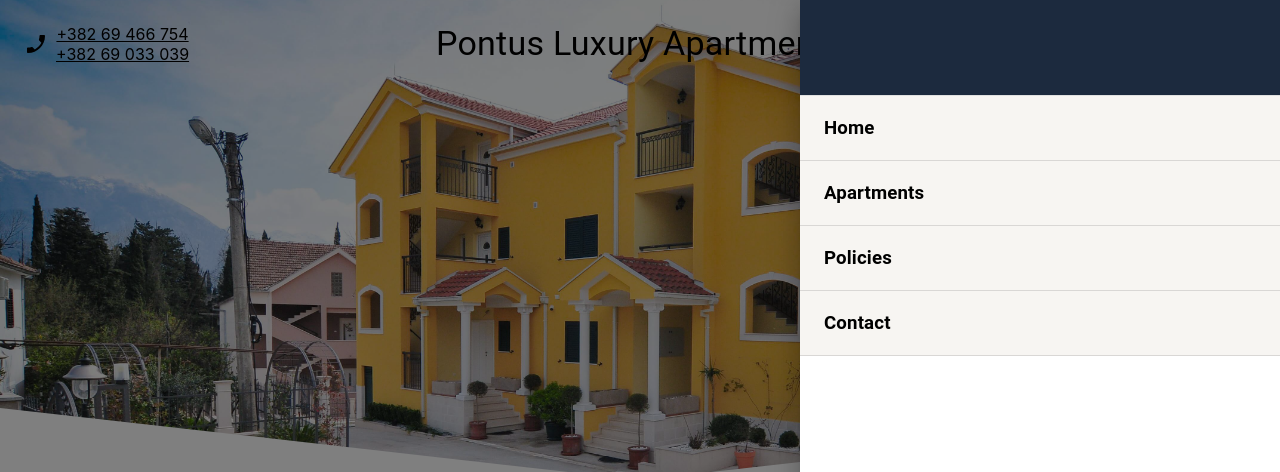
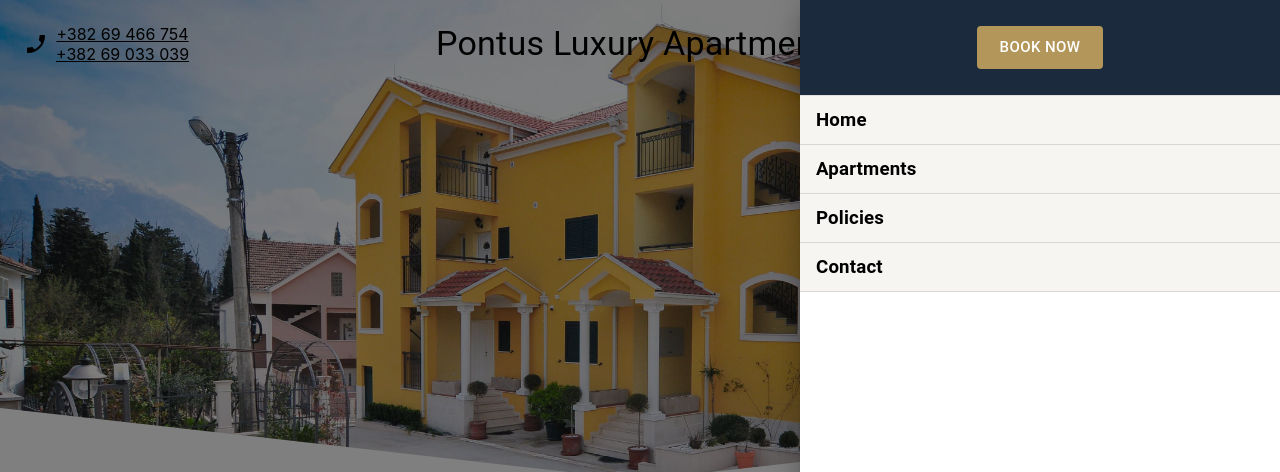
Before and after one commit to Marko94/pontus-apartments, a React (Create React App) app: page / in a window 1280 px wide. Both pictures are taken after a click on the button "hamburger-menu". Shown: the top 472 px of the page. Built offline with nearby package versions, Linux system fonts and the light colour scheme.

Commit message:
Improve menu items in drawer menu and add book now button

```diff
--- /dev/null
+++ b/src/components/BookNowButton.js
@@ -0,0 +1,8 @@
+import { Button } from '@mui/material';
+import * as React from 'react';
+
+export default function BookNowButton() {
+  return (
+    <Button variant='contained' color="secondary" size='large' href='/contact' disableElevation>{'Book now'}</Button>
+  );
+}
--- a/src/components/navbar/HamburgerMenu.js
+++ b/src/components/navbar/HamburgerMenu.js
@@ -3,11 +3,12 @@
 import * as React from 'react';
 import { Link } from 'react-router-dom';
 import pages from '../../constants/pages';
+import BookNowButton from '../BookNowButton';
 
 const linkStyle = {
   fontSize: '14pt',
   fontWeight: 650,
-  textDecoration: "none",
+  textDecoration: 'none',
   flex: 1,
   color: 'black'
 };
@@ -40,13 +41,15 @@
         PaperProps={{sx: {width: {xs: '75%', md: 480}}}}
         disableSwipeToOpen
       >
-        <Box width='100%' height={95} bgcolor='primary.dark'></Box>
+        <Box width='100%' height={95} bgcolor='primary.dark' display='flex' justifyContent='center' alignItems='center'>
+          <BookNowButton/>
+        </Box>
         <Divider/>
         {pages.map((page) => (
-          <Box height={48} width='100%' display='flex' alignItems='center' justifyContent='start' p={1} borderBottom='1px solid rgba(0, 0, 0, 0.12)' bgcolor='secondary.extraLight'>
-            <MenuItem key={page}>
-              <Link to={page === pages[0] ? "/" : page.toLocaleLowerCase()} onClick={changeDrawerOpened(false)} style={linkStyle}>{page}</Link>
-            </MenuItem>
+          <Box height={48} width='100%' display='flex' alignItems='center' justifyContent='start' p={0} borderBottom='1px solid rgba(0, 0, 0, 0.12)' bgcolor='secondary.extraLight'>
+            <Link to={page === pages[0] ? "/" : page.toLocaleLowerCase()} onClick={changeDrawerOpened(false)} style={linkStyle}>
+              <MenuItem key={page} style={linkStyle}>{page}</MenuItem>
+            </Link>
           </Box>
         ))}
       </SwipeableDrawer>
```
